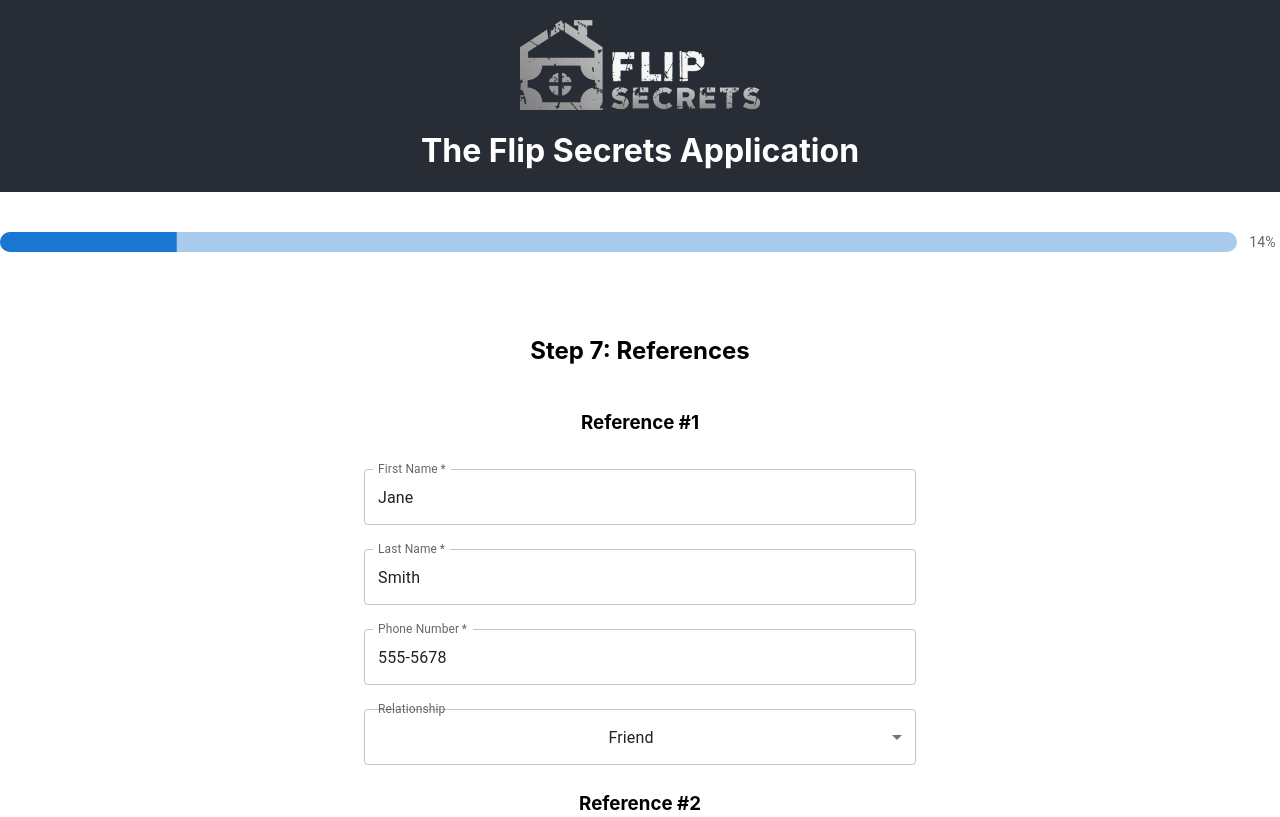
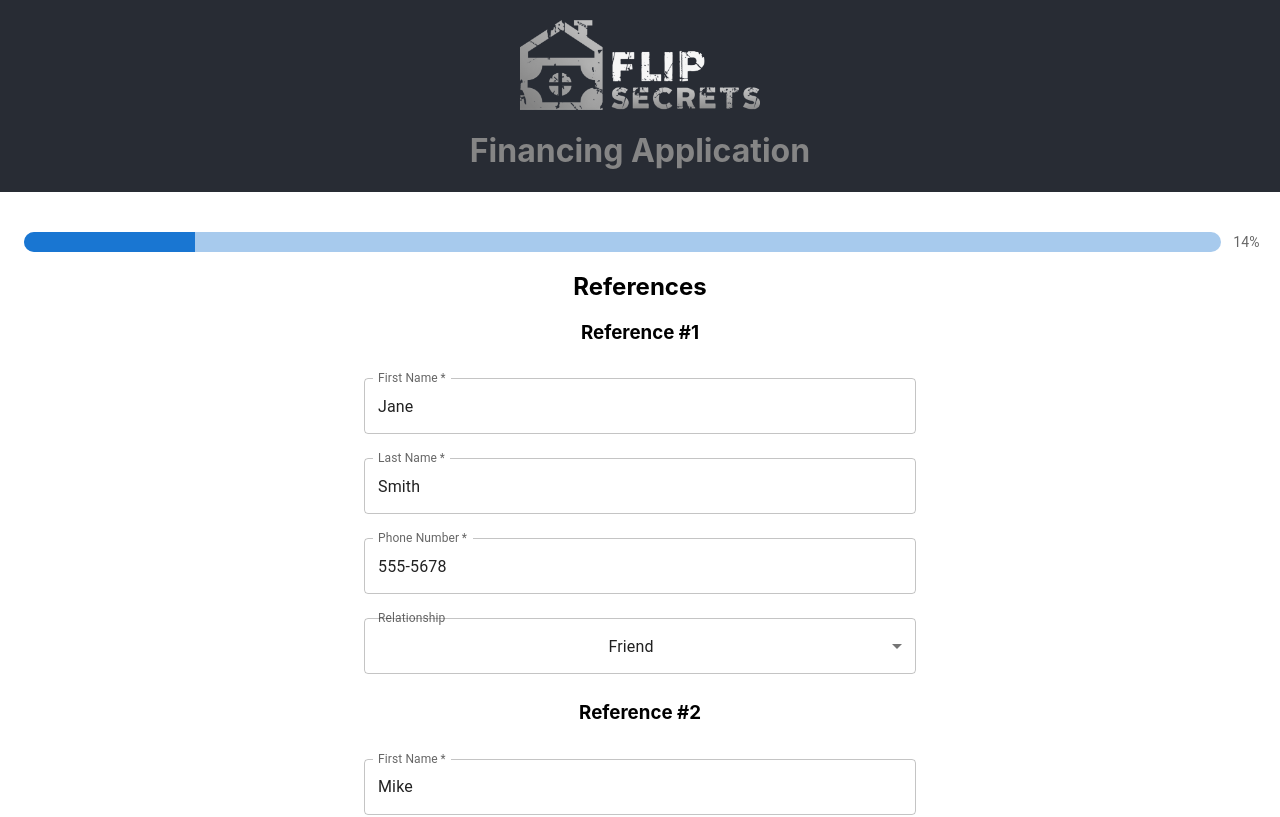
Before and after one commit to freelifebrett/spec-fi-app, a React (Create React App) app: page /step-7 in a window 1280 px wide. Shown: the top 817 px of the page. Built offline with nearby package versions, Linux system fonts and the light colour scheme.

Commit message:
Updated headers

```diff
--- a/src/App.css
+++ b/src/App.css
@@ -16,7 +16,7 @@
   align-items: center;
   justify-content: center;
   font-size: calc(8px + 1vmin); /* Slightly smaller font-size */
-  color: white;
+  color: #858585;
   margin-bottom: 40px;
 }
 
--- a/src/App.js
+++ b/src/App.js
@@ -35,7 +35,7 @@
         <div className="App">
           <header className="App-header">
             <img className='App-logo' src={FlipSecretsLogo} alt="Flip Secrets Logo" />
-            <h1>The Flip Secrets Application</h1>
+            <h1>Financing Application</h1>
           </header>
           <Routes>
             <Route path="/*" element={<MultiStepForm />} />
--- /dev/null
+++ b/src/components/LinearProgressBar.js
@@ -0,0 +1,24 @@
+import LinearProgress, { linearProgressClasses } from '@mui/material/LinearProgress';
+import { styled } from '@mui/material/styles';
+import Typography from '@mui/material/Typography';
+import Box from '@mui/material/Box';
+
+const LinearProgressBar = styled(LinearProgressWithLabel)(({ theme }) => ({
+    height: 20,
+    borderRadius: 10
+  }));
+
+function LinearProgressWithLabel(props) {
+    return (
+      <Box display="flex" alignItems="center">
+        <Box width="100%" ml={3} mr={1}>
+          <LinearProgress variant="determinate" {...props} />
+        </Box>
+        <Box minWidth={35} mr={2}>
+          <Typography variant="body2" color="textSecondary">{`${Math.round(props.value)}%`}</Typography>
+        </Box>
+      </Box>
+    );
+  }
+
+  export default LinearProgressBar;
--- a/src/components/MultiStepForm/FormSteps/StepFive/StepFive.js
+++ b/src/components/MultiStepForm/FormSteps/StepFive/StepFive.js
@@ -84,6 +84,7 @@
 
     return (
         <Container maxWidth="sm">
+            <h2>Employer</h2>
             <Box my={4}>
                 <TextField
                     fullWidth
--- a/src/components/MultiStepForm/FormSteps/StepFour/StepFour.js
+++ b/src/components/MultiStepForm/FormSteps/StepFour/StepFour.js
@@ -57,7 +57,7 @@
   return (
     <Container maxWidth="sm">
       <Box my={4}>
-        <h2>Step 4: Contact Information</h2>
+        <h2>Contact</h2>
           <TextField
             fullWidth
             margin="normal"
--- a/src/components/MultiStepForm/FormSteps/StepOne/StepOne.js
+++ b/src/components/MultiStepForm/FormSteps/StepOne/StepOne.js
@@ -45,9 +45,7 @@
 
   return (
     <Container maxWidth="sm">
-      <Typography variant="h4" component="h2" gutterBottom>
-        Step 1: Name
-      </Typography>
+      <h2>Name</h2>
       <Box component="form" noValidate autoComplete="off">
         <TextField
           fullWidth
--- a/src/components/MultiStepForm/FormSteps/StepSeven/StepSeven.js
+++ b/src/components/MultiStepForm/FormSteps/StepSeven/StepSeven.js
@@ -71,8 +71,7 @@
 
   return (
     <Container component="main" maxWidth="sm">
-      <Box sx={{ marginTop: 8, display: 'flex', flexDirection: 'column', alignItems: 'center' }}>
-        <h2>Step 7: References</h2>
+      <h2>References</h2>
       <Box component="form" noValidate sx={{ mt: 1 }}>
         {[1, 2].map((refNumber) => (
           <Box key={`reference-${refNumber}`} sx={{ mb: 2 }}>
@@ -130,10 +129,9 @@
           </FormButton>
           <FormButton
             onClick={handleSubmit}
-              text="Next"
+            text="Submit"
             disabled={!canProceed}>
           </FormButton>
-          </Box>
         </Box>
       </Box>
     </Container>
--- a/src/components/MultiStepForm/FormSteps/StepSix/StepSix.js
+++ b/src/components/MultiStepForm/FormSteps/StepSix/StepSix.js
@@ -68,8 +68,7 @@
 
   return (
     <Container component="main" maxWidth="sm">
-      <Box sx={{ marginTop: 8, display: 'flex', flexDirection: 'column', alignItems: 'center' }}>
-        <h2>Step 6: Payment Details</h2>
+        <h2>Payment</h2>
         <Box component="form" noValidate sx={{ mt: 1 }}>
           <TextField
             fullWidth
@@ -163,7 +162,6 @@
             </FormButton>
           </Box>
         </Box>
-      </Box>
     </Container>
   );
 };
--- a/src/components/MultiStepForm/FormSteps/StepThree/StepThree.js
+++ b/src/components/MultiStepForm/FormSteps/StepThree/StepThree.js
@@ -66,9 +66,7 @@
   return (
     <Container component="main" maxWidth="sm">
       <Box my={4}>
-        <Typography component="h1" variant="h5">
-          Step 3
-        </Typography>
+      <h2>Identity</h2>
         <TextField
           margin="normal"
           required
--- a/src/components/MultiStepForm/FormSteps/StepTwo/StepTwo.js
+++ b/src/components/MultiStepForm/FormSteps/StepTwo/StepTwo.js
@@ -98,9 +98,7 @@
 
   return (
     <Container maxWidth="sm">
-      <Typography variant="h4" component="h2" gutterBottom>
-        Step 2: Address Information
-      </Typography>
+      <h2>Address</h2>
       <Box component="form" noValidate autoComplete="off">
         <TextField
           fullWidth
--- a/src/components/MultiStepForm/MultiStepForm.js/MultiStepForm.js
+++ b/src/components/MultiStepForm/MultiStepForm.js/MultiStepForm.js
@@ -7,30 +7,8 @@
 import StepFive from '../FormSteps/StepFive';
 import StepSix from '../FormSteps/StepSix';
 import StepSeven from '../FormSteps/StepSeven';
-import LinearProgress, { linearProgressClasses } from '@mui/material/LinearProgress';
-import { styled } from '@mui/material/styles';
-import Typography from '@mui/material/Typography';
-import Box from '@mui/material/Box';
 import { useSelector } from 'react-redux';
-
-const BorderLinearProgress = styled(LinearProgressWithLabel)(({ theme }) => ({
-    height: 20,
-    borderRadius: 10,
-  }));
-
-function LinearProgressWithLabel(props) {
-    return (
-      <Box display="flex" alignItems="center">
-        <Box width="100%" mr={1}>
-          <LinearProgress variant="determinate" {...props} />
-        </Box>
-        <Box minWidth={35}>
-          <Typography variant="body2" color="textSecondary">{`${Math.round(props.value)}%`}</Typography>
-        </Box>
-      </Box>
-    );
-  }
-
+import LinearProgressBar from '../../LinearProgressBar';
 
 const MultiStepForm = () => {
     const formData = useSelector((state) => state.form); // Adjust the path according to your store setup
@@ -40,7 +18,7 @@
 
     return (
         <div className="multi-step-form">
-            <BorderLinearProgress value={progress}/>
+            <LinearProgressBar value={progress}/>
 
             <Routes>
                 <Route path="/" element={<StepOne />} />
```
Lines whose indentation alone changed are shown as unchanged.
